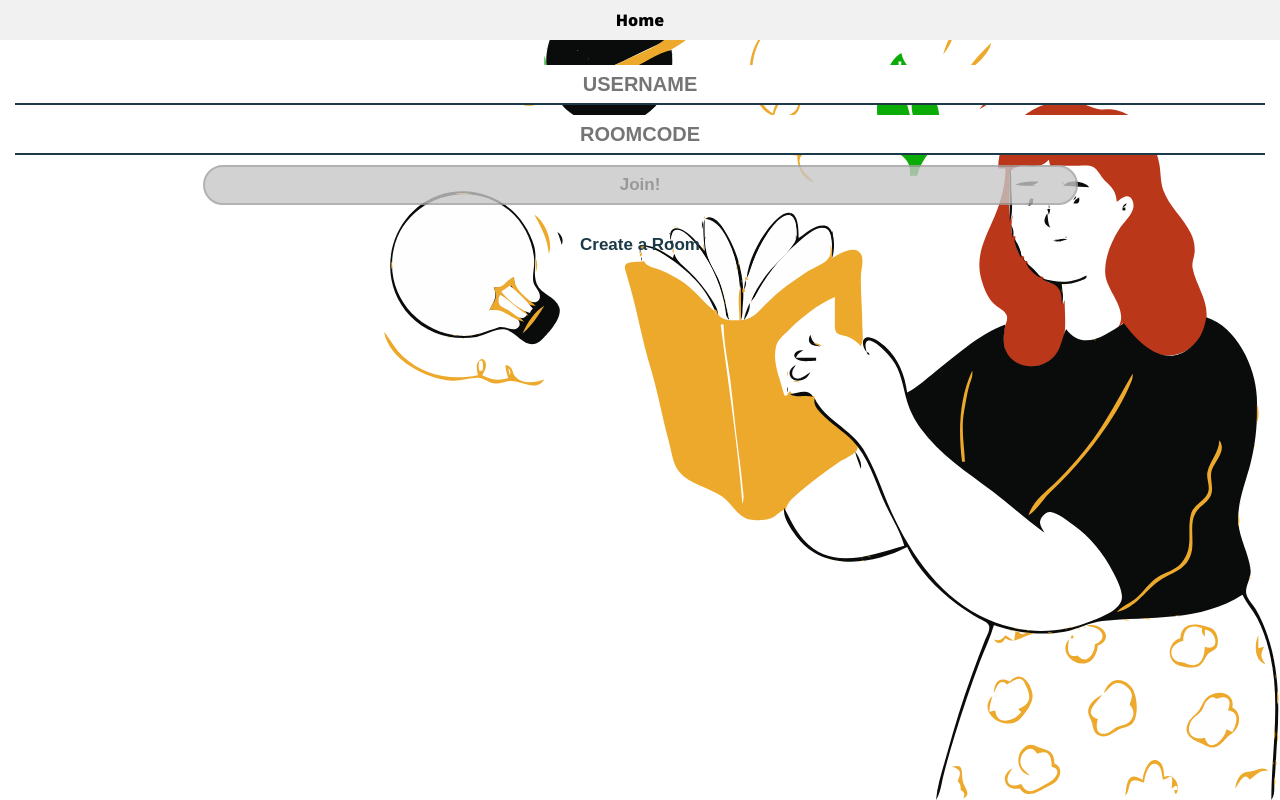
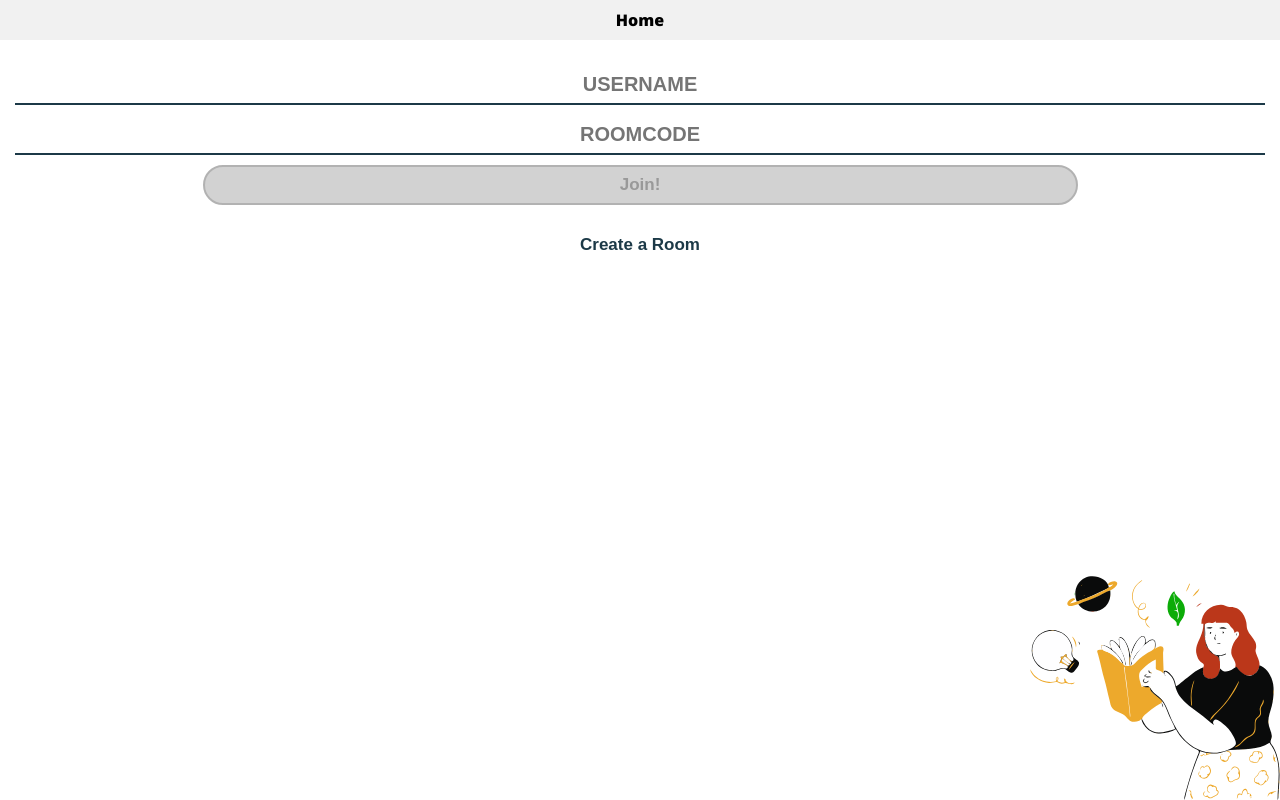
Before and after one commit to danjcooper/Fakespeare, a React (Create React App) app: page / in a window 1280 px wide. Built offline with nearby package versions, Linux system fonts and the light colour scheme; no server answers.

Commit message:
add image

```diff
--- a/src/style.css
+++ b/src/style.css
@@ -178,3 +178,14 @@ table {
   border-radius: 50px;
   color: black;
 }
+
+@media only screen and (min-width: 500px) {
+  #bg-img {
+    width: 250px;
+    position: absolute;
+    right: 0;
+    bottom: 0;
+
+    z-index: -100;
+  }
+}
```
